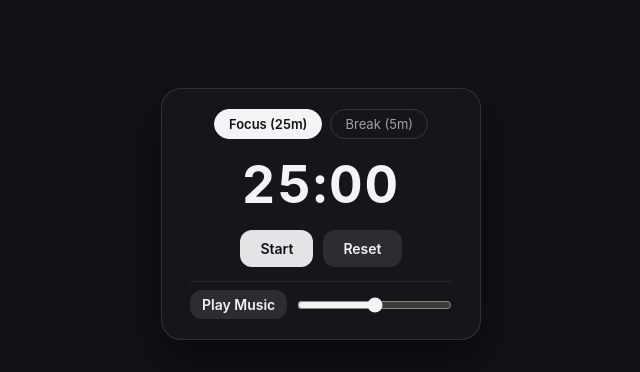
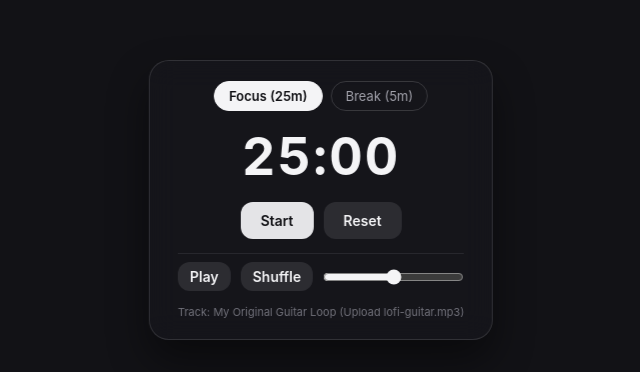
Before and after one commit to scarlet-azure/lofi-3d-timer, a plain HTML site: page index.html in a window 1280 px wide. Shown: the part 428-800 px from the top of the page, without its empty margins (319-959 px from the left). Drawn offline with Linux system fonts and the light colour scheme; some packages are replaced by stand-ins of ours; a script that the page names is missing.

Commit message:
Update index.html

```diff
--- a/index.html
+++ b/index.html
@@ -88,7 +88,7 @@
 </head>
 <body>
 
-  <!-- Ganti 'scene.glb' dengan file 3D kamu nanti -->
+  <!-- Ganti 'ruangan.glb' dengan file 3D kamu nanti -->
   <model-viewer
     id="viewer"
     src="https://modelviewer.dev/shared-assets/models/Astronaut.glb"
@@ -114,13 +114,14 @@
     </div>
 
     <div class="audio-bar">
-      <button class="btn btn-secondary" style="padding: 6px 12px;" id="audioBtn" onclick="toggleAudio()">Play Music</button>
+      <button class="btn btn-secondary" style="padding: 6px 12px;" id="audioBtn" onclick="toggleAudio()">Play</button>
+      <button class="btn btn-secondary" style="padding: 6px 12px;" onclick="playRandomTrack()" title="Acak Lagu">Shuffle</button>
       <input type="range" id="volumeSlider" min="0" max="1" step="0.05" value="0.5" oninput="changeVolume(this.value)" />
     </div>
+    <div id="trackName" style="font-size: 11px; color: #71717a;">Track: Ready</div>
   </div>
 
-  <!-- Ganti 'lofi-guitar.mp3' dengan rekaman musik kamu -->
-  <audio id="bgAudio" loop src="lofi-guitar.mp3"></audio>
+  <audio id="bgAudio"></audio>
 
   <script>
     let defaultMinutes = 25;
@@ -132,7 +133,9 @@
     const startBtn = document.getElementById("startBtn");
     const bgAudio = document.getElementById("bgAudio");
     const audioBtn = document.getElementById("audioBtn");
+    const trackNameEl = document.getElementById("trackName");
 
+    // --- TIMER LOGIC ---
     function updateDisplay() {
       const mins = Math.floor(timeLeft / 60).toString().padStart(2, "0");
       const secs = (timeLeft % 60).toString().padStart(2, "0");
@@ -177,19 +180,71 @@
       resetTimer();
     }
 
+    // --- AUDIO & PLAYLIST LOGIC ---
+    const playlist = [
+      {
+        title: "Gymnopédie No. 1 - Erik Satie (Public)",
+        url: "https://upload.wikimedia.org/wikipedia/commons/3/35/Erik_Satie_-_Gymnopedie_No_1.ogg"
+      },
+      {
+        title: "Clair de Lune - Debussy (Public)",
+        url: "https://upload.wikimedia.org/wikipedia/commons/b/be/Claude_Debussy_-_Clair_de_lune.ogg"
+      },
+      {
+        title: "My Original Guitar Loop (Upload lofi-guitar.mp3)",
+        url: "lofi-guitar.mp3"
+      }
+    ];
+
+    let currentTrackIndex = Math.floor(Math.random() * playlist.length);
+    bgAudio.volume = 0.5;
+
+    function loadTrack(index, autoPlay = false) {
+      currentTrackIndex = index;
+      const track = playlist[currentTrackIndex];
+      bgAudio.src = track.url;
+      trackNameEl.textContent = `Track: ${track.title}`;
+
+      if (autoPlay) {
+        bgAudio.play().then(() => {
+          audioBtn.textContent = "Pause";
+        }).catch(() => {
+          trackNameEl.textContent = `File belum ada / diblokir: ${track.title}`;
+          audioBtn.textContent = "Play";
+        });
+      }
+    }
+
+    function playRandomTrack() {
+      if (playlist.length <= 1) return;
+      let nextIndex;
+      do {
+        nextIndex = Math.floor(Math.random() * playlist.length);
+      } while (nextIndex === currentTrackIndex);
+
+      loadTrack(nextIndex, true);
+    }
+
+    bgAudio.addEventListener("ended", playRandomTrack);
+
     function toggleAudio() {
       if (bgAudio.paused) {
-        bgAudio.play().catch(() => alert("Tambahkan file 'lofi-guitar.mp3' di folder yang sama dulu."));
-        audioBtn.textContent = "Pause Music";
+        bgAudio.play().then(() => {
+          audioBtn.textContent = "Pause";
+        }).catch(() => {
+          playRandomTrack();
+        });
       } else {
         bgAudio.pause();
-        audioBtn.textContent = "Play Music";
+        audioBtn.textContent = "Play";
       }
     }
 
     function changeVolume(val) {
       bgAudio.volume = val;
     }
+
+    loadTrack(currentTrackIndex, false);
   </script>
 </body>
 </html>
```
